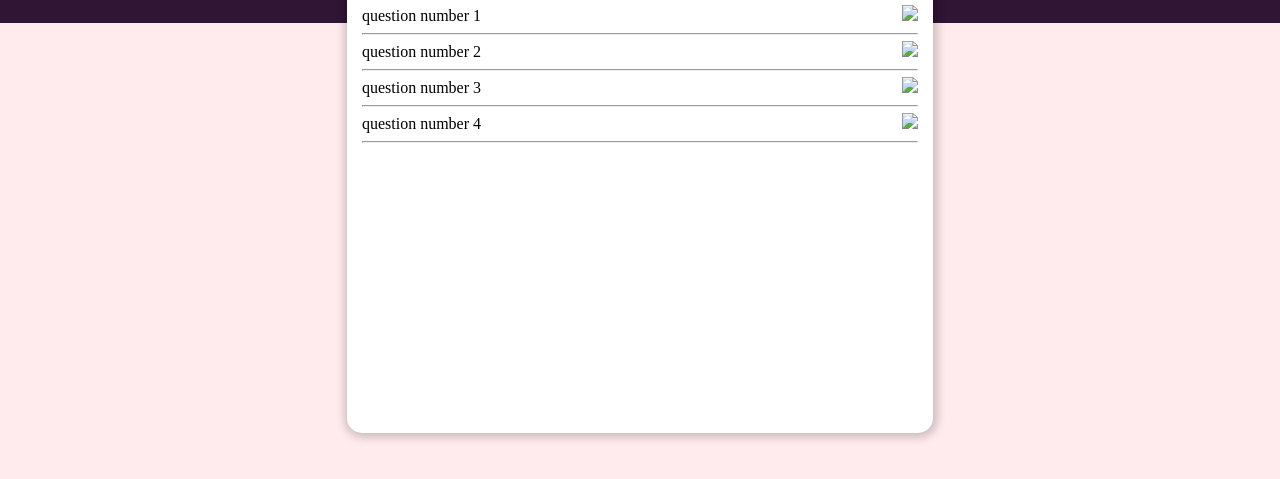
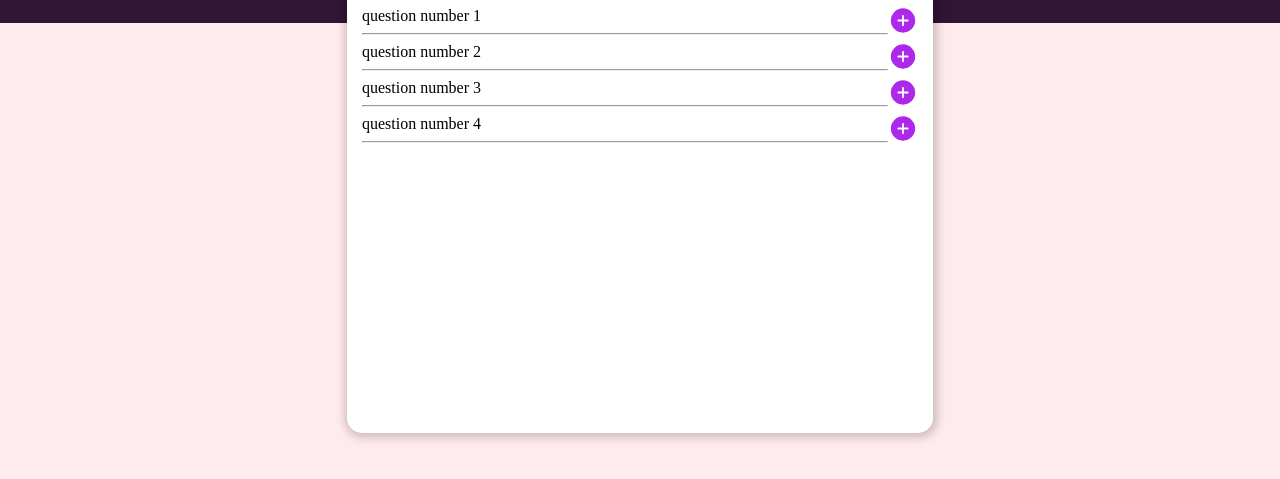
Before and after one commit to nilufar-design/faq-accardeon, a plain HTML site: page index.html in a window 1280 px wide. Shown: the part 375-854 px from the top of the page. Drawn offline with Linux system fonts and the light colour scheme; files whose address does not match are found by name.

Commit message:
Update index.html

```diff
--- a/index.html
+++ b/index.html
@@ -19,19 +19,19 @@
     <div class="faq-box">
         <div class="title">FAQ's</div>
         <div class="q">question number 1</div>
-        <img src="images/icon-plus.svg">
+        <img src="icon-plus.svg">
         <div class="a">answer number 1</div>
         <hr>
         <div class="q">question number 2</div>
-        <img src="images/icon-plus.svg">
+        <img src="icon-plus.svg">
         <div class="a">answer number 2</div>
         <hr>
         <div class="q">question number 3</div>
-        <img src="images/icon-plus.svg">
+        <img src="icon-plus.svg">
         <div class="a">answer number 3</div>
         <hr>
         <div class="q">question number 4</div>
-        <img src="images/icon-plus.svg">
+        <img src="icon-plus.svg">
         <div class="a">answer number 4</div>
         <hr>
     </div>
```
